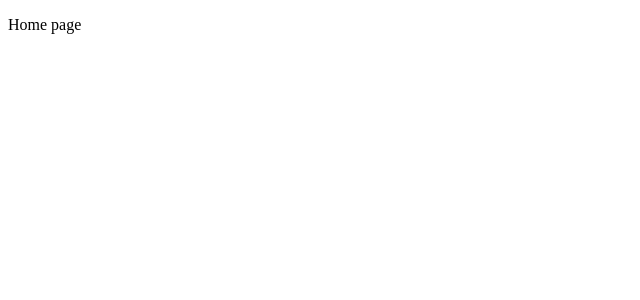
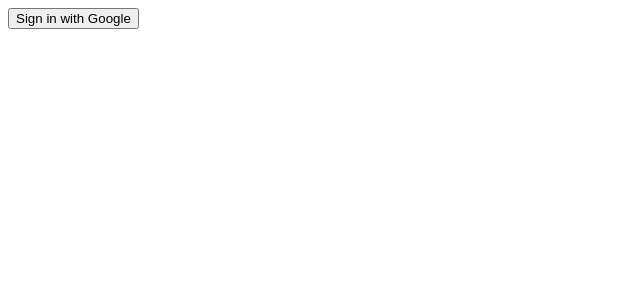
Before and after one commit to ivanr11/twitch-trim, a Next.js app in the folder twitchtrim/: page / in a window 1280 px wide. Shown: the top 300 px of the page, without its empty margins (0-640 px from the left). Built offline with nearby package versions, Linux system fonts and the light colour scheme.

Commit message:
add oauth2 sign in with google

```diff
--- /dev/null
+++ b/twitchtrim/app/api/auth/[...nextauth]/route.ts
@@ -0,0 +1,2 @@
+import { handlers } from "@/auth";
+export const { GET, POST } = handlers;
--- /dev/null
+++ b/twitchtrim/app/middleware.ts
@@ -0,0 +1 @@
+export { auth as middleware } from "@/auth";
--- a/twitchtrim/app/page.tsx
+++ b/twitchtrim/app/page.tsx
@@ -1,3 +1,14 @@
+import { signIn } from "@/auth";
+
 export default function Home() {
-	return <p>Home page</p>;
+	return (
+		<form
+			action={async () => {
+				"use server";
+				await signIn("google");
+			}}
+		>
+			<button type="submit">Sign in with Google</button>
+		</form>
+	);
 }
--- /dev/null
+++ b/twitchtrim/auth.ts
@@ -0,0 +1,50 @@
+import NextAuth from "next-auth";
+import Google from "next-auth/providers/google";
+
+export const { handlers, signIn, signOut, auth } = NextAuth({
+	providers: [
+		Google({
+			authorization: {
+				params: {
+					prompt: "consent",
+					access_type: "offline",
+					response_type: "code",
+					scope: ["openid https://www.googleapis.com/auth/youtube.upload"],
+				},
+			},
+		}),
+	],
+	callbacks: {
+		async jwt({ token, account }) {
+			if (account) {
+				// First-time login, save the `access_token`, its expiry and the `refresh_token`
+				return {
+					...token,
+					access_token: account.access_token,
+					expires_at: account.expires_at,
+					refresh_token: account.refresh_token,
+				};
+			} // else if (token.exp && Date.now() < token.exp * 1000) {
+			// 	return token;
+			// } else {
+			//     if (!account.refresh_token) throw new TypeError("Missing refresh_token")
+
+			//     try {
+			//         const response = await fetch("https://oauth2.googleapis.com/token", {
+			//             method: 'POST',
+			//             body: new URLSearchParams({
+			//                 client_id: process.env.AUTH_GOOGLE_ID!,
+			//                 client_secret: process.env.AUTH_GOOGLE_SECRET!,
+			//                 grant_type: "refresh_token",
+			//                 refresh_token: account.refresh_token!,
+			//             })
+			//         })
+			//     }
+			// }
+			return null;
+		},
+		async session({ session }) {
+			return session;
+		},
+	},
+});
```
